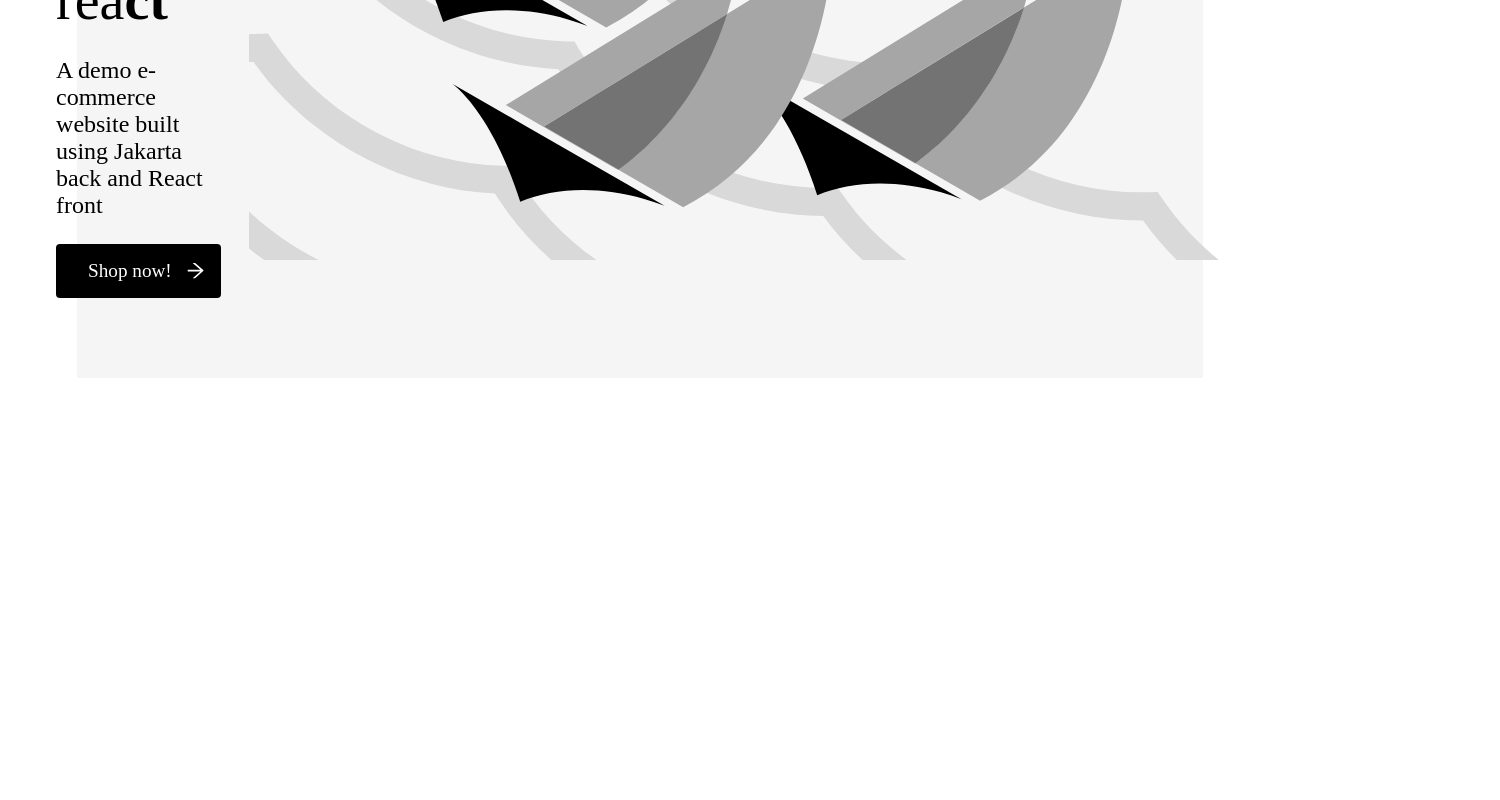
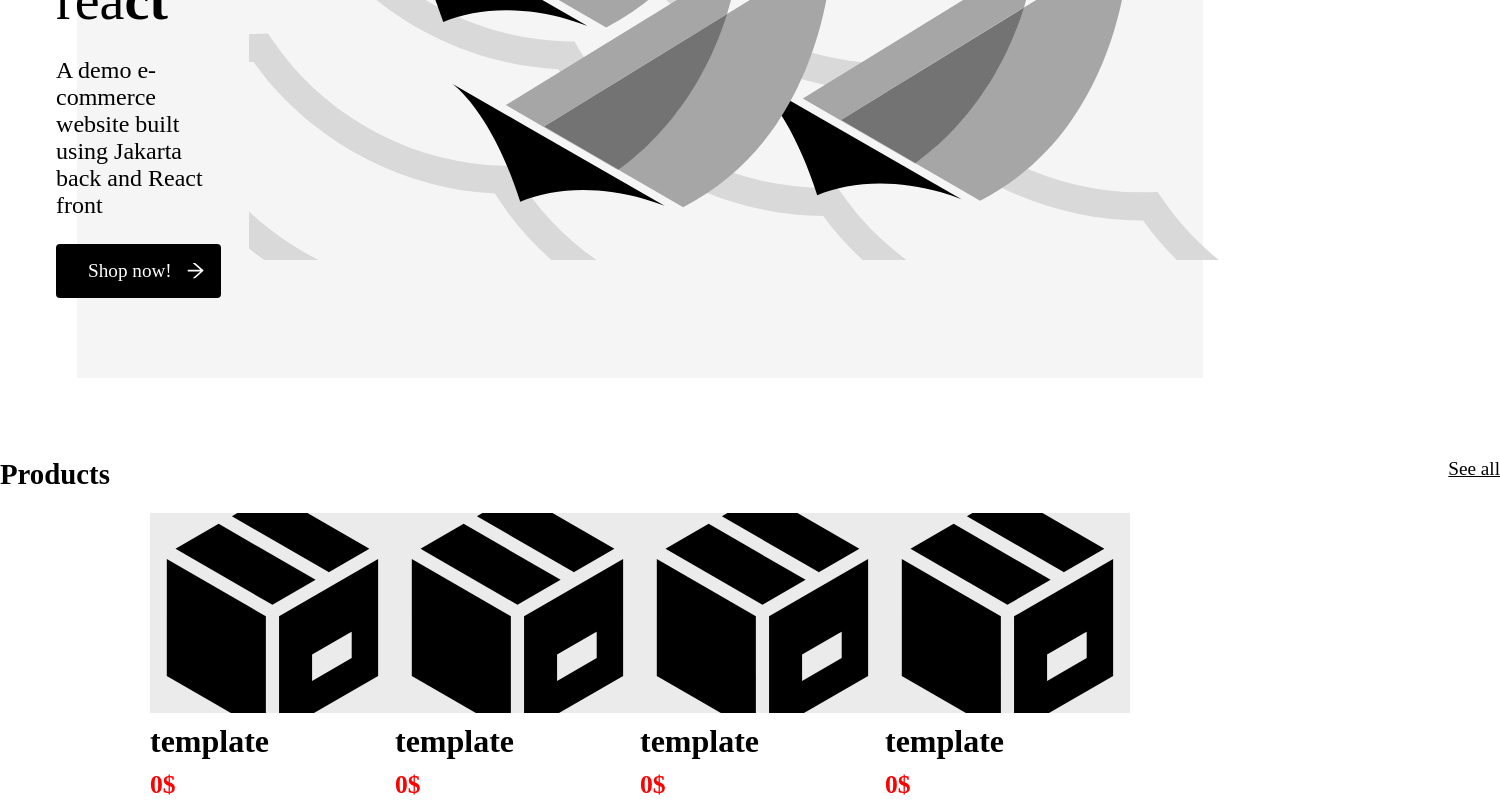
Before and after one commit to fernoe1/jact, a React (Create React App) app in the folder client-side/: page / in a window 1280 px wide. Shown: the part 384-1184 px from the top of the page, 1500 px wide, since content can reach past the window. Before the commit the page ends 800 px from the top, so only its background shows below. Built offline with nearby package versions, Linux system fonts and the light colour scheme.

Commit message:
feat(frontend): Template products

```diff
--- a/client-side/src/App.jsx
+++ b/client-side/src/App.jsx
@@ -1,6 +1,7 @@
 import { BrowserRouter , Routes , Route } from 'react-router-dom';
 import Navigation from './components/Navigation/Navigation';
 import Banner from './components/Banner/Banner';
+import Products from './components/Products/Products';
 
 function App() {
   return (
@@ -11,6 +12,7 @@ function App() {
 
         </Routes>
         <Banner />
+        <Products />
       </BrowserRouter>
     </>
   );
--- a/client-side/src/assets/images/index.js
+++ b/client-side/src/assets/images/index.js
@@ -1,9 +1,13 @@
 import jactLogoLong from './jact-logo-long.svg';
 import jactLogoLongTransparent from './jact-logo-long-transparent.svg';
 import jactHomeTransparent from './jact-home-transparent.svg';
+import productTemplate from './product-template.svg';
+import productTemplateTransparent from './product-template-transparent.svg';
 
 export {
     jactLogoLong,
     jactLogoLongTransparent,
-    jactHomeTransparent
+    jactHomeTransparent,
+    productTemplate,
+    productTemplateTransparent
 };
--- /dev/null
+++ b/client-side/src/components/Products/ProductCard.jsx
@@ -0,0 +1,20 @@
+import { productTemplateTransparent } from '../../assets/images';
+import s from './ProductCard.module.css';
+
+const ProductCard = ({ product }) => {
+    const title = product.title || "template"
+    const imageUri = product.imageUri || productTemplateTransparent;
+    const price = product.price || 0;
+
+    return (
+        <div className={s.card}>
+            <div className={s.card__image__container}>
+                <img className={s.card__image} src={imageUri} alt="Product image"/>
+            </div>
+            <h3 className={s.product__name}>{title}</h3>
+            <h3 className={s.product__price}>{price}$</h3>
+        </div>
+    );
+}
+
+export default ProductCard;
--- /dev/null
+++ b/client-side/src/components/Products/ProductCard.module.css
@@ -0,0 +1,30 @@
+.card {
+    width: 300px;
+}
+
+.card__image__container {
+    width: 100%;
+    height: 200px;
+    overflow: hidden;
+    display: flex;
+    align-items: center;
+    justify-content: center;
+    background-color: rgb(235, 235, 235);
+}
+
+.card__image {
+    width: 100%;
+    height: 100%;
+    object-fit: cover;
+    display: block;
+}
+
+.product__name {
+    margin: 0.6rem 0;
+    font-size: 2rem;
+}
+
+.product__price {
+    font-size: 1.6rem;
+    color: red;
+}
--- /dev/null
+++ b/client-side/src/components/Products/Products.jsx
@@ -0,0 +1,22 @@
+import { NavLink } from 'react-router-dom';
+import s from './Products.module.css';
+import ProductCard from './ProductCard';
+
+const Products = () => {
+    return (
+        <div className={s.container}>
+            <div className={s.container__header}>
+                <h2 className={s.container__header__text}>Products</h2>
+                <NavLink className={s.container__header__link}>See all</NavLink>
+            </div>
+            <div className={s.container__products}>
+                <ProductCard product={{}}/>
+                <ProductCard product={{}}/>
+                <ProductCard product={{}}/>
+                <ProductCard product={{}}/>
+            </div>
+        </div>
+    );
+}
+
+export default Products;
--- /dev/null
+++ b/client-side/src/components/Products/Products.module.css
@@ -0,0 +1,27 @@
+.container {
+    margin-top: 80px;
+}
+
+.container__header {
+    margin: 0 auto;
+    width: 1500px;
+    display: flex;
+    justify-content: space-between;
+    margin-bottom: 1.4rem;
+}
+
+.container__header__link {
+    color: black;
+    font-size: 1.2rem;
+}
+
+.container__header__text {
+    font-size: 1.8rem;
+}
+
+.container__products {
+    display: flex;
+    justify-content: space-around;
+    margin-left: 150px;
+    margin-right: 150px;
+}
```
Also changed, not shown: client-side/src/assets/images/product-template-transparent.svg (added), client-side/src/assets/images/product-template.svg (added).
